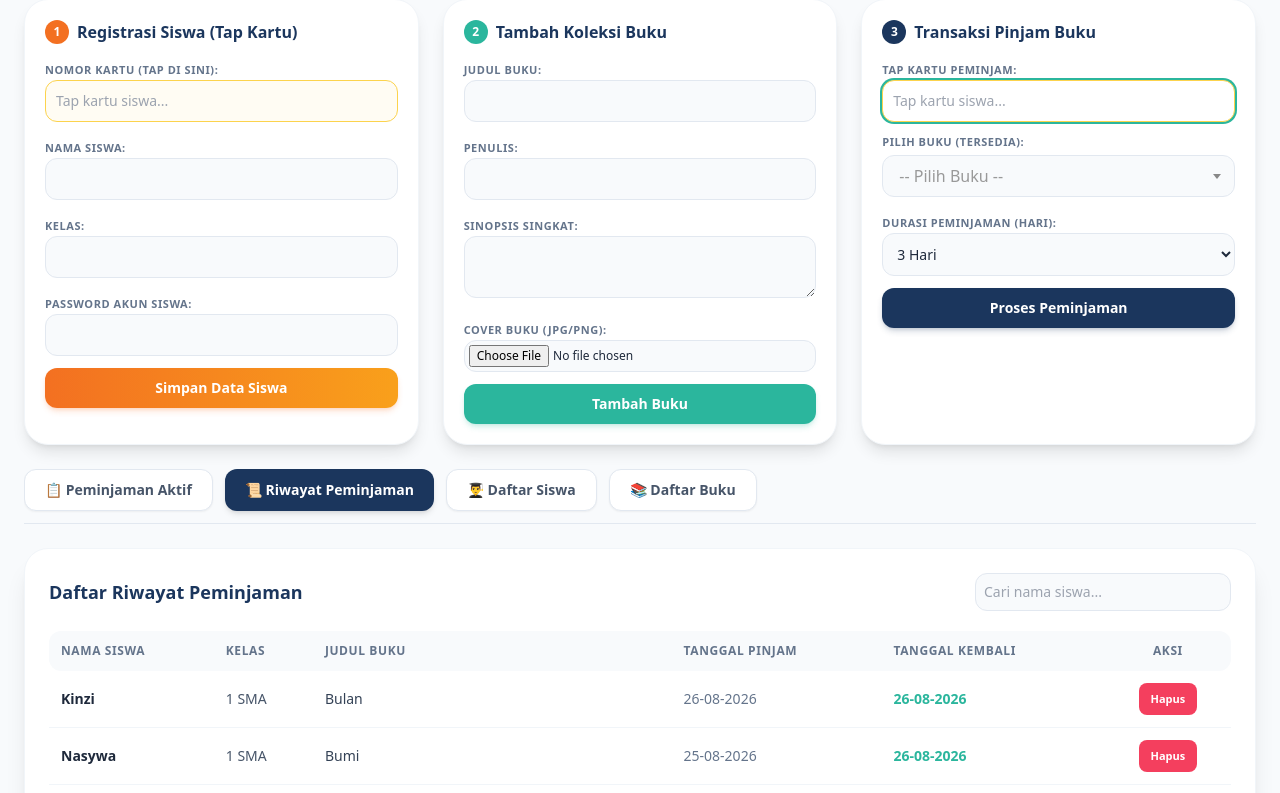
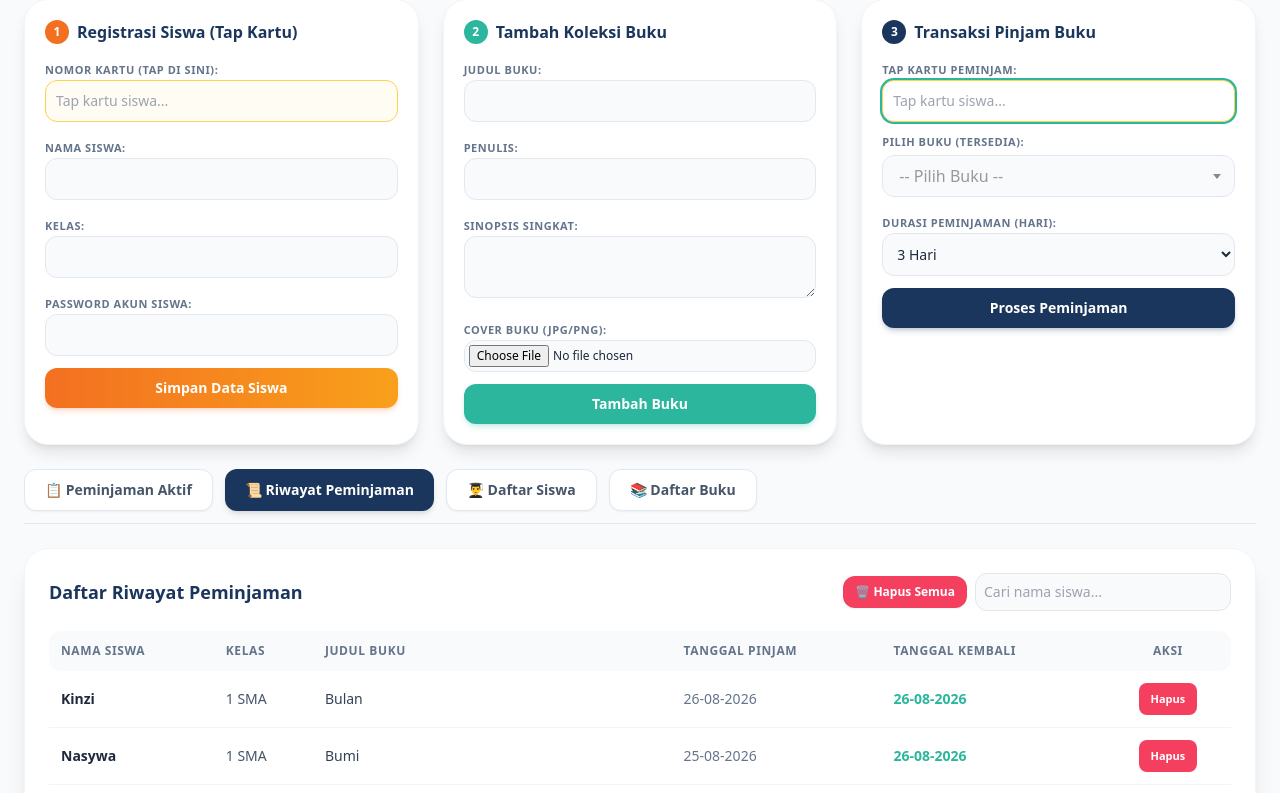
Before and after one commit to Brian-Faruq/perpustakaan-sistem, a PHP site: page /admin_dashboard.php in a window 1280 px wide, after a click on "📜 Riwayat Peminjaman". Shown: the part 101-894 px from the top of the page. Run offline with PHP 8.4, Linux system fonts and the light colour scheme; a user stored in the database is signed in; data comes from the database, SQL or seed files in the repository; some libraries are stand-ins or nearby versions.

Commit message:
tambahin hapus semua di buku dan riwayat

```diff
--- a/admin_dashboard.php
+++ b/admin_dashboard.php
@@ -120,6 +120,16 @@ if (isset($_POST['hapus_buku'])) {
     }
 }
 
+// Aksi 6.5: Hapus Semua Buku
+if (isset($_POST['hapus_semua_buku'])) {
+    if (mysqli_query($koneksi, "DELETE FROM buku")) {
+        $msg = "Semua koleksi buku berhasil dihapus dari sistem!";
+    } else {
+        $msg = "Gagal menghapus beberapa/semua buku. Pastikan tidak ada buku yang sedang dipinjam.";
+        $msg_type = 'error';
+    }
+}
+
 // Aksi 7: Transaksi Pinjam Buku
 if (isset($_POST['pinjam_buku'])) {
     $nomor_kartu = mysqli_real_escape_string($koneksi, trim($_POST['nomor_kartu_pinjam']));
@@ -176,6 +186,16 @@ if (isset($_POST['hapus_riwayat'])) {
     $id_riwayat = intval($_POST['id_riwayat']);
     mysqli_query($koneksi, "DELETE FROM peminjaman WHERE id = $id_riwayat");
     $msg = "Data riwayat berhasil dihapus!";
+}
+
+// Aksi 9.5: Hapus Semua Riwayat Peminjaman
+if (isset($_POST['hapus_semua_riwayat'])) {
+    if (mysqli_query($koneksi, "DELETE FROM peminjaman WHERE status_transaksi = 'selesai'")) {
+        $msg = "Semua riwayat peminjaman berhasil dihapus!";
+    } else {
+        $msg = "Gagal menghapus riwayat peminjaman.";
+        $msg_type = 'error';
+    }
 }
 
 // Aksi 10: Kirim Peringatan Notif ke Siswa
@@ -488,7 +508,17 @@ if (isset($_POST['kirim_peringatan'])) {
         <div id="riwayat-tab" class="tab-content hidden bg-white rounded-3xl shadow-xl p-4 sm:p-6 border border-slate-100">
             <div class="flex flex-col sm:flex-row justify-between items-stretch sm:items-center gap-3 mb-5">
                 <h2 class="text-base sm:text-lg font-bold text-brand-navy">Daftar Riwayat Peminjaman</h2>
-                <input type="text" id="searchRiwayat" onkeyup="filterRiwayat()" placeholder="Cari nama siswa..." class="w-full sm:w-64 p-2 border border-slate-200 rounded-xl text-xs sm:text-sm bg-slate-50 focus:outline-none focus:ring-2 focus:ring-brand-teal">
+                <div class="flex items-center gap-2">
+                    <!-- Tombol Hapus Semua Riwayat (Sebelah Kiri Pencarian) -->
+                    <form action="" method="POST" id="formHapusSemuaRiwayat" onsubmit="return confirmHapusSemuaRiwayat(event, this);">
+                        <input type="hidden" name="hapus_semua_riwayat" value="1">
+                        <button type="submit" class="bg-rose-500 hover:bg-rose-600 text-white text-xs px-3 py-2 rounded-xl font-bold shadow-sm transition whitespace-nowrap flex items-center gap-1">
+                            🗑️ Hapus Semua
+                        </button>
+                    </form>
+
+                    <input type="text" id="searchRiwayat" onkeyup="filterRiwayat()" placeholder="Cari nama siswa..." class="w-full sm:w-64 p-2 border border-slate-200 rounded-xl text-xs sm:text-sm bg-slate-50 focus:outline-none focus:ring-2 focus:ring-brand-teal">
+                </div>
             </div>
 
             <div class="overflow-x-auto">
@@ -616,13 +646,20 @@ if (isset($_POST['kirim_peringatan'])) {
             <div class="flex flex-col sm:flex-row justify-between items-stretch sm:items-center gap-3 mb-5">
                 <h2 class="text-base sm:text-lg font-bold text-brand-navy">Daftar Buku Koleksi</h2>
                 <div class="flex items-center gap-2">
+                    <!-- Tombol Hapus Semua Buku (Sebelah Kiri Pencarian) -->
+                    <form action="" method="POST" id="formHapusSemuaBuku" onsubmit="return confirmHapusSemuaBuku(event, this);">
+                        <input type="hidden" name="hapus_semua_buku" value="1">
+                        <button type="submit" class="bg-rose-500 hover:bg-rose-600 text-white text-xs px-3 py-2 rounded-xl font-bold shadow-sm transition whitespace-nowrap flex items-center gap-1">
+                            🗑️ Hapus Semua
+                        </button>
+                    </form>
+
                     <input type="text" id="searchBuku" onkeyup="filterBuku()" placeholder="Cari judul buku..." class="w-full sm:w-64 p-2 border border-slate-200 rounded-xl text-xs sm:text-sm bg-slate-50 focus:outline-none focus:ring-2 focus:ring-brand-teal">
                     <span class="bg-brand-navy/10 text-brand-navy border border-brand-navy/20 text-xs font-black px-3 py-2 rounded-xl whitespace-nowrap">
                         Total: <?= $total_buku; ?>
                     </span>
                 </div>
             </div>
-
             <div class="overflow-x-auto">
                 <table class="w-full text-left text-xs sm:text-sm" id="tableBuku">
                     <thead class="bg-slate-50 text-slate-500 font-bold uppercase text-[10px] sm:text-xs tracking-wider">
```
